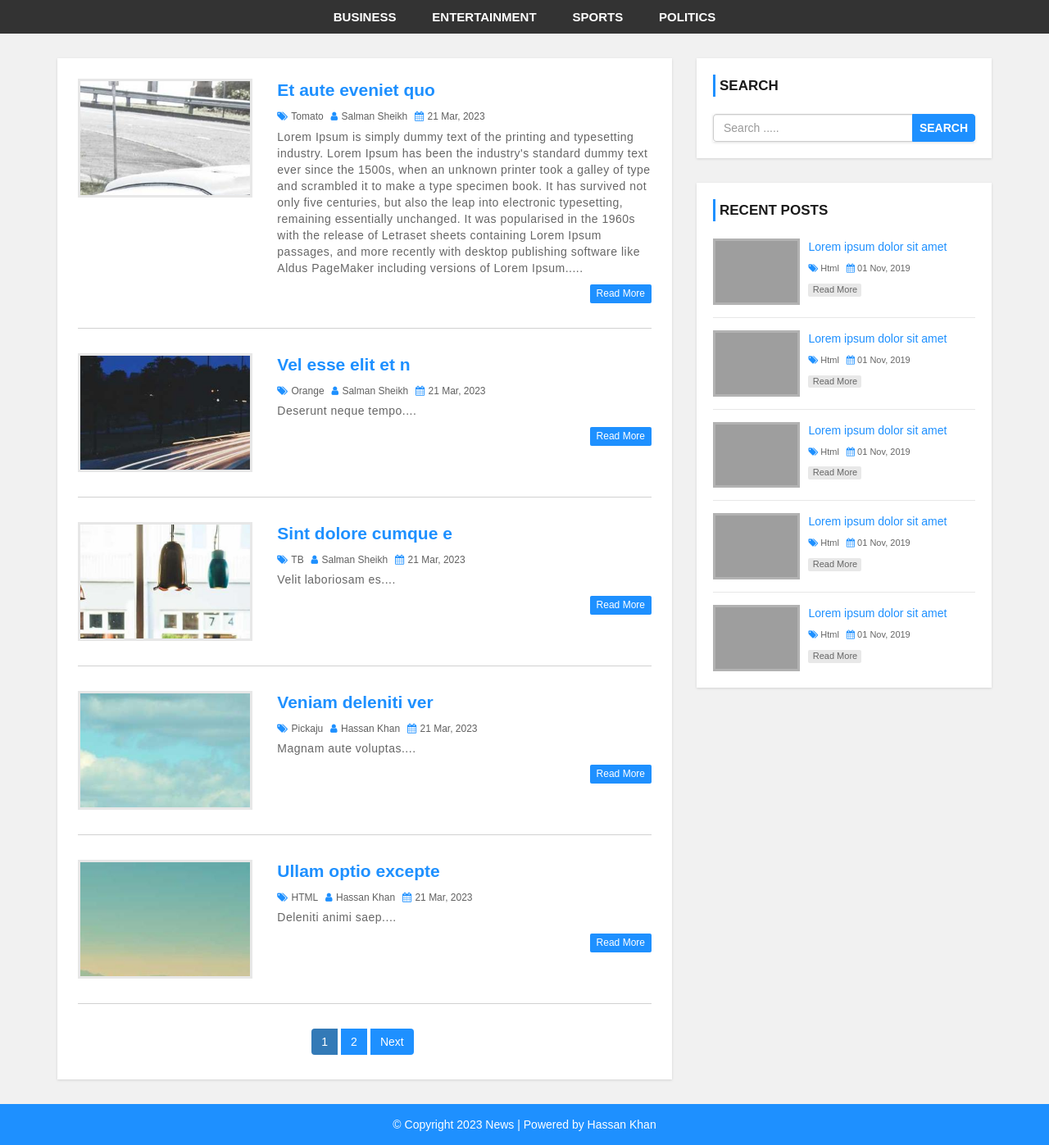
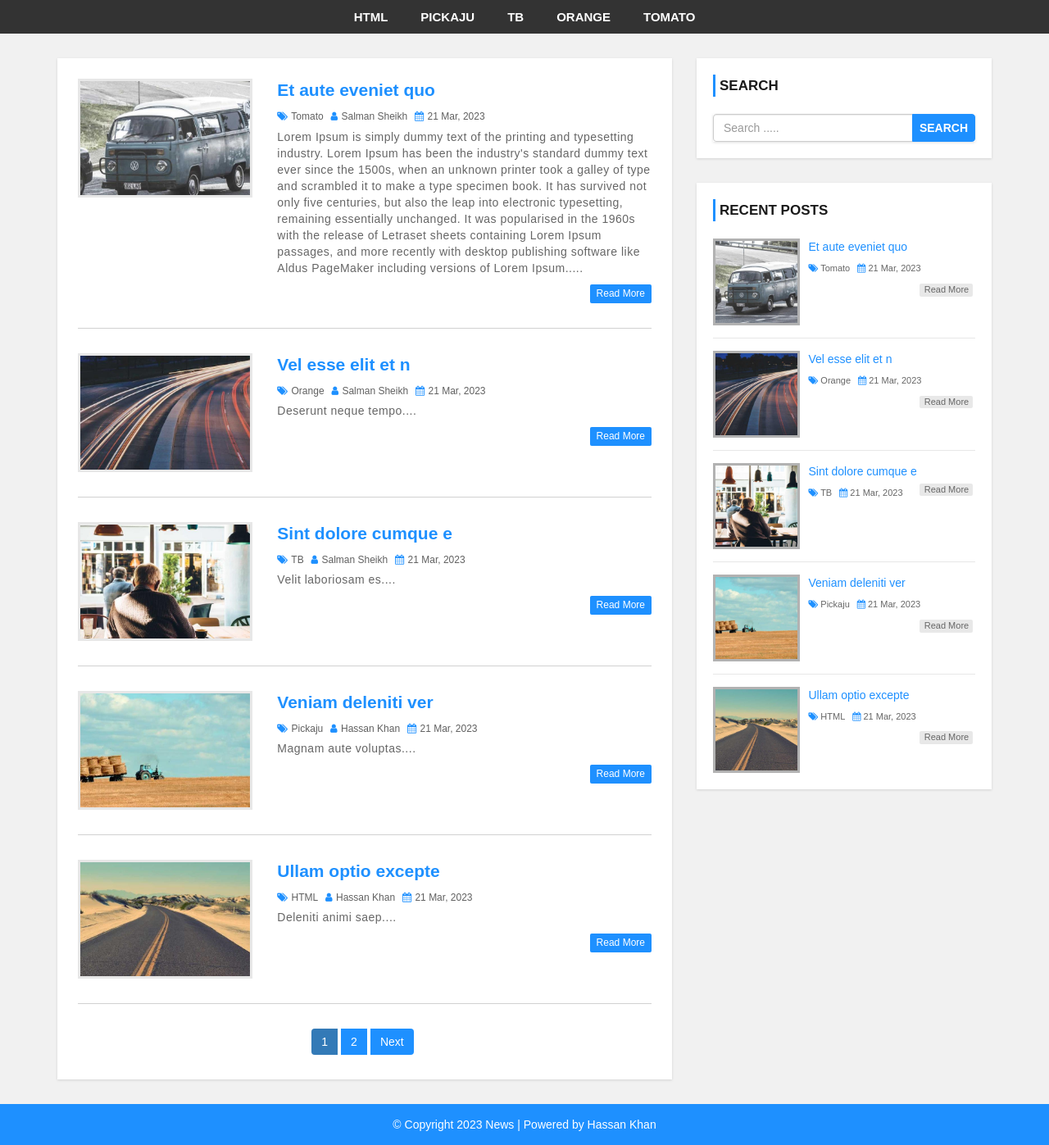
Before and after one commit to thisiskhandev/news-php, a PHP site: page /index.php in a window 1280 px wide. Shown: the part 98-1495 px from the top of the page at 82% size. Run offline with PHP 8.4, Linux system fonts and the light colour scheme; data comes from the database, SQL or seed files in the repository; grey boxes are pictures that could not be loaded.

Commit message:
Sidebar post set

```diff
--- a/admin/save-update-post.php
+++ b/admin/save-update-post.php
@@ -4,7 +4,6 @@ include "config.php";
 session_start();
 if (empty($_FILES['new-image']['name'])) {
     $file_name = $_POST['old-image'];
-    # ERROR WHILE UPDATE POST AS UPLOADED IMAGE!
     echo "<pre>";
     print_r($_FILES['new-image']);
     echo "<br>";
--- a/css/style.css
+++ b/css/style.css
@@ -556,6 +556,10 @@ i.fa {
   justify-content: space-between;
 }
 
+#main-content .post-content .post-img > img {
+  width: 100%;
+  height: 100%;
+}
 /* ===================== */
 /* FrontEnd CSS END */
 /* ===================== */
--- a/header.php
+++ b/header.php
@@ -1,5 +1,7 @@
+<?php include_once "config.php"; ?>
 <!DOCTYPE html>
 <html lang="en">
+
 <head>
     <meta charset="UTF-8">
     <meta name="viewport" content="width=device-width, initial-scale=1.0">
@@ -13,6 +15,7 @@
     <!-- Custom stlylesheet -->
     <link rel="stylesheet" href="css/style.css">
 </head>
+
 <body>
     <!-- HEADER -->
     <div id="header">
@@ -35,10 +38,17 @@
             <div class="row">
                 <div class="col-md-12">
                     <ul class='menu'>
-                    <li><a href='category.php'>Business</a></li>
-                    <li><a href='category.php'>Entertainment</a></li>
-                    <li><a href='category.php'>Sports</a></li>
-                    <li><a href='category.php'>Politics</a></li>
+                        <?php
+                        $sql = "SELECT cat_name, cat_id FROM post p
+                        JOIN category cat ON p.category = cat.cat_id";
+
+                        $result = mysqli_query($conn, $sql) or die("Quiry failed!");
+                        if (mysqli_num_rows($result) > 0) {
+                            foreach ($result as $keys) {
+                                echo "<li><a href='category.php?id={$keys['cat_id']}'>{$keys['cat_name']}</a></li>";
+                            }
+                        }
+                        ?>
                     </ul>
                 </div>
             </div>
--- a/index.php
+++ b/index.php
@@ -1,5 +1,4 @@
 <?php include 'header.php';
-include_once "config.php";
 $limit = 5;
 if (isset($_GET['page'])) {
     $page = $_GET['page'];
--- a/sidebar.php
+++ b/sidebar.php
@@ -1,8 +1,9 @@
+<?php include_once "config.php" ?>
 <div id="sidebar" class="col-md-4">
     <!-- search box -->
     <div class="search-box-container">
         <h4>Search</h4>
-        <form class="search-post" action="search.php" method ="GET">
+        <form class="search-post" action="search.php" method="GET">
             <div class="input-group">
                 <input type="text" name="search" class="form-control" placeholder="Search .....">
                 <span class="input-group-btn">
@@ -13,93 +14,39 @@
     </div>
     <!-- /search box -->
     <!-- recent posts box -->
-    <div class="recent-post-container">
+    <section class="recent-post-container">
         <h4>Recent Posts</h4>
+        <?php
+        $sql = "SELECT post_id, title, post_img, cat_name, post_date FROM post p
+        LEFT JOIN category cat ON p.category = cat.cat_id
+        ORDER BY p.post_id DESC LIMIT 0, 5";
+        $result = mysqli_query($conn, $sql) or die("Query failed!");
+        if (mysqli_num_rows($result) > 0) {
+            foreach ($result as $keys) {
+        ?>
                 <div class="recent-post">
-            <a class="post-img" href="">
-                <img src="images/post-format.jpg" alt=""/>
-            </a>
+                    <?php
+                    $defaultPath = "admin/images/404-shot.webp";
+                    $imagePath = "admin/upload/" . $keys['post_img'];
+                    ?>
+                    <a class="post-img" href='single.php?id=<?php echo $keys["post_id"]; ?>'><img src="<?php echo !file_exists($imagePath) ? $defaultPath : $imagePath ?>" alt="<?php echo !file_exists($imagePath) ? "Image not found 404" : substr($keys['post_img'], 0, -4) ?>" /></a>
                     <div class="post-content">
-                <h5><a href="single.php">Lorem ipsum dolor sit amet</a></h5>
+                        <h5><a href='single.php?id=<?php echo $keys["post_id"]; ?>'><?php echo $keys['title']; ?></a></h5>
                         <span>
                             <i class="fa fa-tags" aria-hidden="true"></i>
-                    <a href='category.php'>Html</a>
+                            <a href='category.php'><?php echo $keys['cat_name'] == "" ? "Uncategorized" : $keys['cat_name']; ?></a>
                         </span>
                         <span>
                             <i class="fa fa-calendar" aria-hidden="true"></i>
-                    01 Nov, 2019
+                            <?php echo $keys['post_date']; ?>
                         </span>
-                <a class="read-more" href="single.php">read more</a>
+                        <a class='read-more pull-right' href='single.php?id=<?php echo $keys["post_id"]; ?>'>read more</a>
                     </div>
                 </div>
-        <div class="recent-post">
-            <a class="post-img" href="">
-                <img src="images/post_1.jpg" alt=""/>
-            </a>
-            <div class="post-content">
-                <h5><a href="single.php">Lorem ipsum dolor sit amet</a></h5>
-                <span>
-                    <i class="fa fa-tags" aria-hidden="true"></i>
-                    <a href='category.php'>Html</a>
-                </span>
-                <span>
-                    <i class="fa fa-calendar" aria-hidden="true"></i>
-                    01 Nov, 2019
-                </span>
-                <a class="read-more" href="single.php">read more</a>
-            </div>
-        </div>
-        <div class="recent-post">
-            <a class="post-img" href="">
-                <img src="images/post-format.jpg" alt=""/>
-            </a>
-            <div class="post-content">
-                <h5><a href="single.php">Lorem ipsum dolor sit amet</a></h5>
-                <span>
-                    <i class="fa fa-tags" aria-hidden="true"></i>
-                    <a href='category.php'>Html</a>
-                </span>
-                <span>
-                    <i class="fa fa-calendar" aria-hidden="true"></i>
-                    01 Nov, 2019
-                </span>
-                <a class="read-more" href="single.php">read more</a>
-            </div>
-        </div>
-        <div class="recent-post">
-            <a class="post-img" href="">
-                <img src="images/post_1.jpg" alt=""/>
-            </a>
-            <div class="post-content">
-                <h5><a href="single.php">Lorem ipsum dolor sit amet</a></h5>
-                <span>
-                    <i class="fa fa-tags" aria-hidden="true"></i>
-                    <a href='category.php'>Html</a>
-                </span>
-                <span>
-                    <i class="fa fa-calendar" aria-hidden="true"></i>
-                    01 Nov, 2019
-                </span>
-                <a class="read-more" href="single.php">read more</a>
-            </div>
-        </div>
-        <div class="recent-post">
-            <a class="post-img" href="">
-                <img src="images/post-format.jpg" alt=""/>
-            </a>
-            <div class="post-content">
-                <h5><a href="single.php">Lorem ipsum dolor sit amet</a></h5>
-                <span>
-                    <i class="fa fa-tags" aria-hidden="true"></i>
-                    <a href='category.php'>Html</a>
-                </span>
-                <span>
-                    <i class="fa fa-calendar" aria-hidden="true"></i>
-                    01 Nov, 2019
-                </span>
-                <a class="read-more" href="single.php">read more</a>
-            </div>
-        </div>
-    </div>
+        <?php
+            }
+        }
+        ?>
+    </section>
     <!-- /recent posts box -->
 </div>
--- a/single.php
+++ b/single.php
@@ -1,5 +1,4 @@
 <?php include 'header.php';
-include_once "config.php";
 !$_GET['id'] ? header("location: $BASE_URL") : $id = $_GET['id'];
 $sql = "SELECT post_id, title, description, first_name, last_name, username, post_date, post_img, cat_name
 FROM post p
```
Also changed, not shown: admin/upload/PSW-TR1-2028-1S-I (1).png (added). Lines whose indentation alone changed are shown as unchanged.
